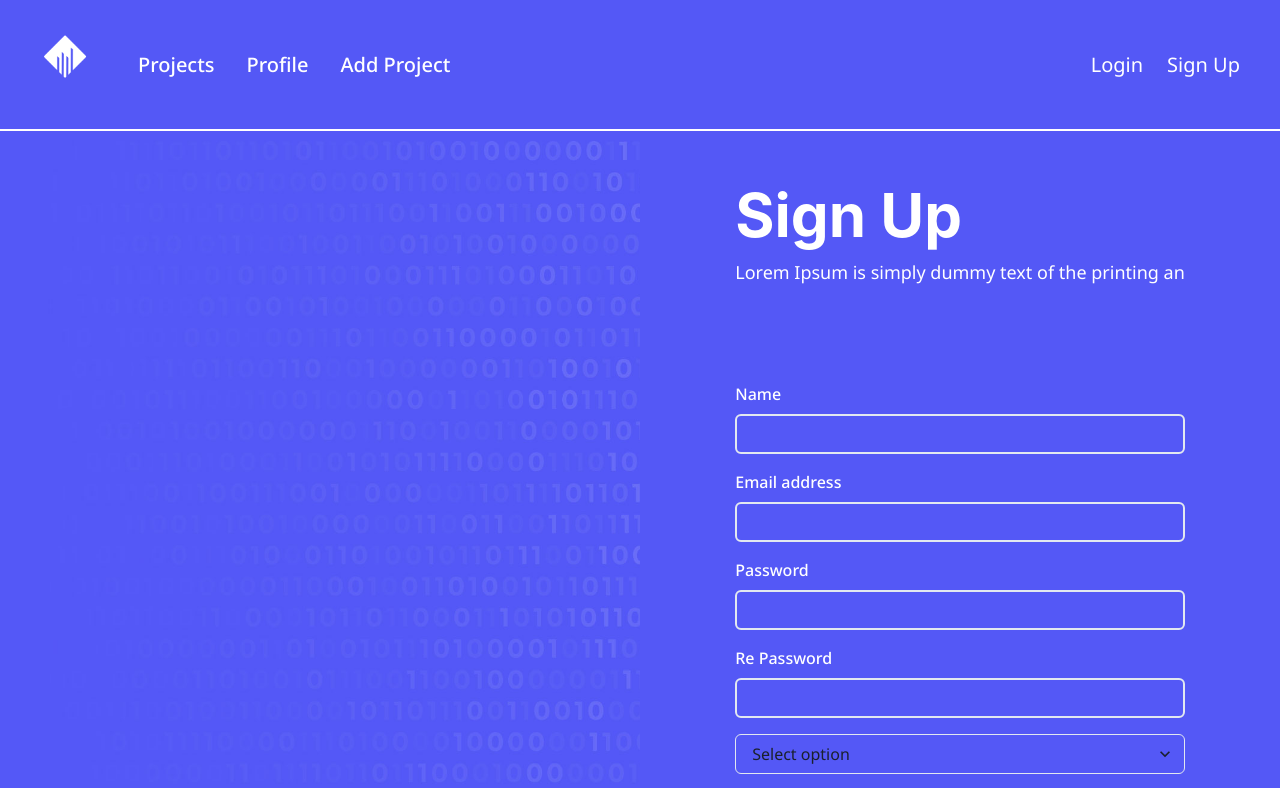
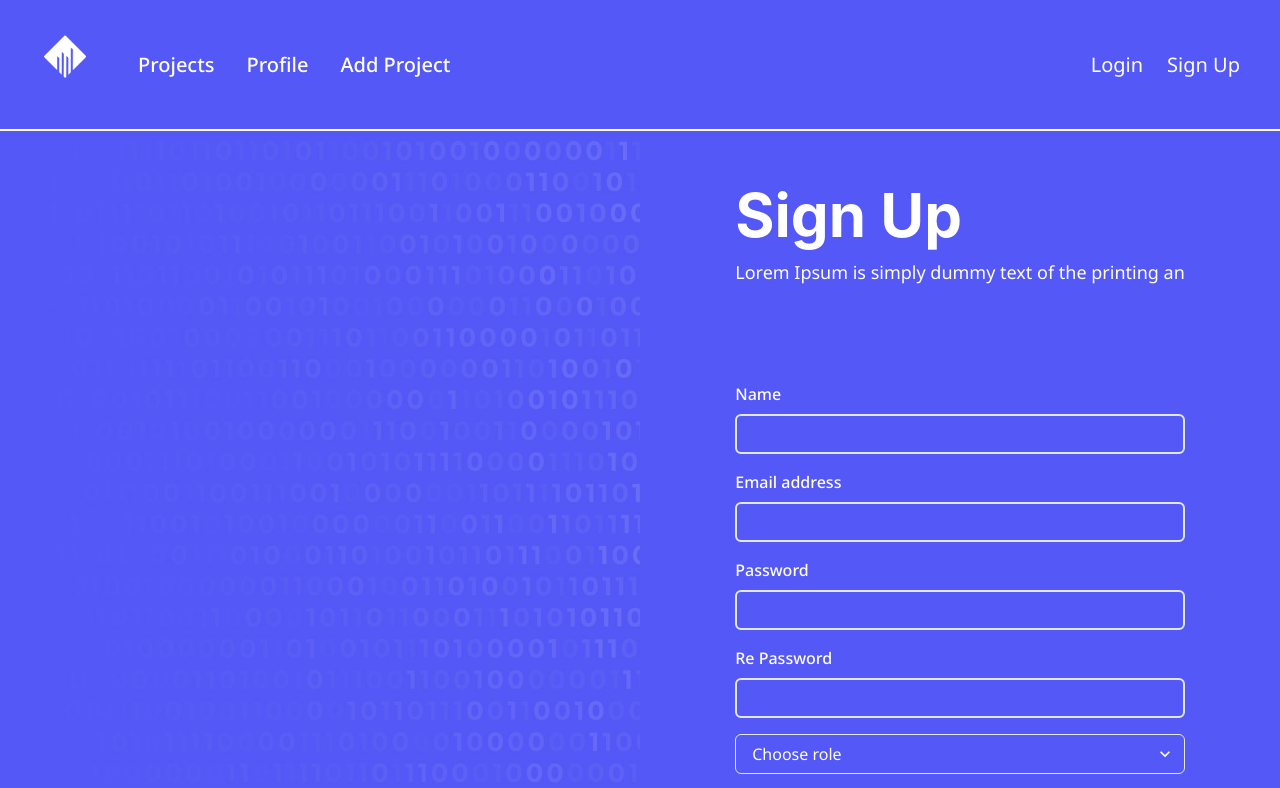
Before and after one commit to debic/fountainhead_fe, a React (Create React App) app: page /SignUp in a window 1280 px wide. Shown: the top 788 px of the page. Built offline with nearby package versions, Linux system fonts and the light colour scheme.

Commit message:
new fixes

```diff
--- a/src/Components/AddProjectForm.jsx
+++ b/src/Components/AddProjectForm.jsx
@@ -56,7 +56,7 @@ export default function AddProjectForm(props) {
 
                 <FormControl id="type">
                     <FormLabel color={'white'}>Type</FormLabel>
-                    <Select placeholder='Select option' onChange={handleChange} borderWidth={2}>
+                    <Select placeholder='Select option' onChange={handleChange} borderWidth={2} color={'white'}>
                         <option value={"FE"}>Front End</option>
                         <option value={"BE"}>Back End</option>
                         <option value={"FS"}>Full Stack</option>
--- a/src/Pages/SignUp.js
+++ b/src/Pages/SignUp.js
@@ -43,15 +43,15 @@ export default function SignUp() {
     }
   }
 
-  async function handleSubmitGoogle(e) {
-    try {
-      e.preventDefault()
-      const res = await axios.get("http://localhost:8080/api/user/google", { withCredentials: true })
-      console.log(res.data)
-    } catch (err) {
-      console.log(err)
-    }
-  }
+  // async function handleSubmitGoogle(e) {
+  //   try {
+  //     e.preventDefault()
+  //     const res = await axios.get("http://localhost:8080/api/user/google", { withCredentials: true })
+  //     console.log(res.data)
+  //   } catch (err) {
+  //     console.log(err)
+  //   }
+  // }
 
   return (
     <div className='LoginPage'>
@@ -93,9 +93,9 @@ export default function SignUp() {
                 </FormControl>
                 <Box>
                   <FormControl id="type">
-                    <Select placeholder='Select option' onChange={(e) => setRole(e.target.value)}>
+                    <Select placeholder='Choose role' onChange={(e) => setRole(e.target.value)} color={'white'}>
                       <option value={"student"}>Student</option>
-                      <option value={"professional"}>Professional</option>
+                      <option value={"client"}>Professional</option>
                     </Select>
                   </FormControl>
                 </Box>
@@ -114,7 +114,7 @@ export default function SignUp() {
                 <Text>Sign in with Google</Text>
               </Center>
             </Button> */}
-                  <GoogleGithub />
+                  <GoogleGithub/>
                 </Stack>
               </Stack>
             </Box>
```
